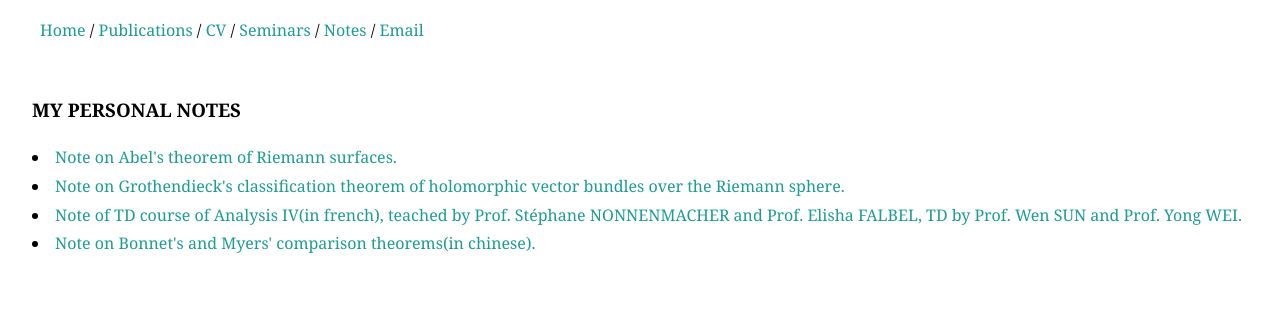
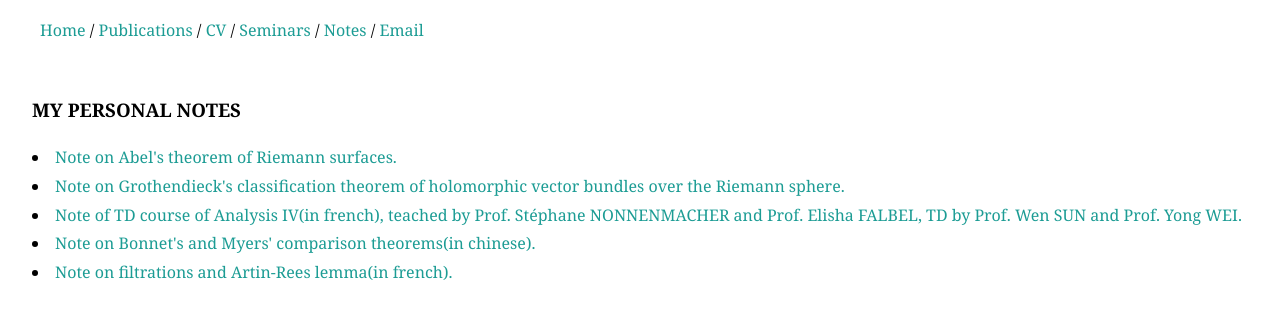
Before and after one commit to XiaoweiYEXavier/XiaoweiYEXavier.github.io, a Jekyll site: the page built from Notes/index.html, in a window 1280 px wide. Shown: the top 319 px of the page. Built offline with Jekyll 4.4.1, drawn with Linux system fonts in a browser that asks for light colours; some web fonts are replaced.

Commit message:
Update index.html

```diff
--- a/Notes/index.html
+++ b/Notes/index.html
@@ -10,6 +10,7 @@ title: YE Xiaowei
 	   <li><a href="/Notes/Seminar_Notes_Grothendieck.pdf" target="blank">Note on Grothendieck's classification theorem of holomorphic vector bundles over the Riemann sphere. </a></li>
 	   <li><a href="/Notes/分析IV习题.pdf" target="blank">Note of TD course of Analysis IV(in french), teached by Prof. Stéphane NONNENMACHER and Prof. Elisha FALBEL, TD by Prof. Wen SUN and Prof. Yong WEI. </a></li>
 	   <li><a href="/Notes/graduate.pdf" target="blank">Note on Bonnet's and Myers' comparison theorems(in chinese). </a></li>
+	   <li><a href="/Notes/Filtrations_et_Lemme_d_Artin_Rees.pdf" target="blank">Note on filtrations and Artin-Rees lemma(in french). </a></li>
 	</u1>
 	</section>
 </div><!-- /.blurb -->
```
